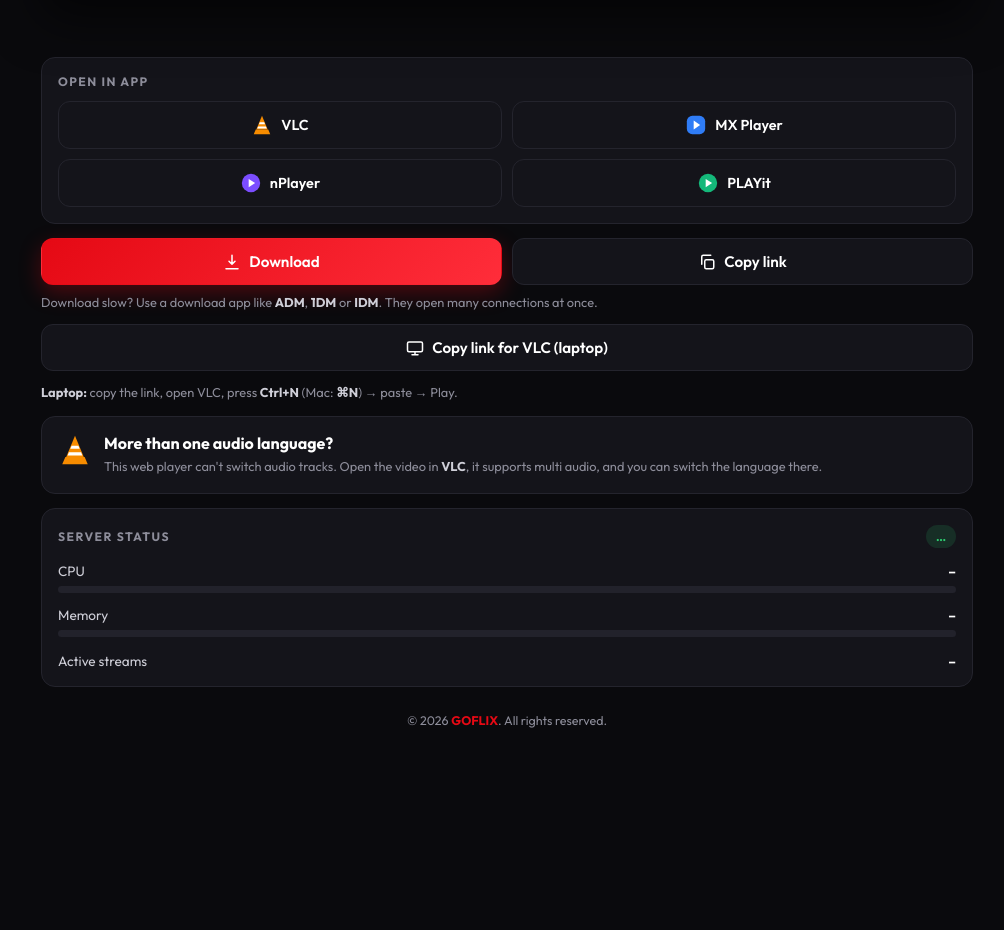
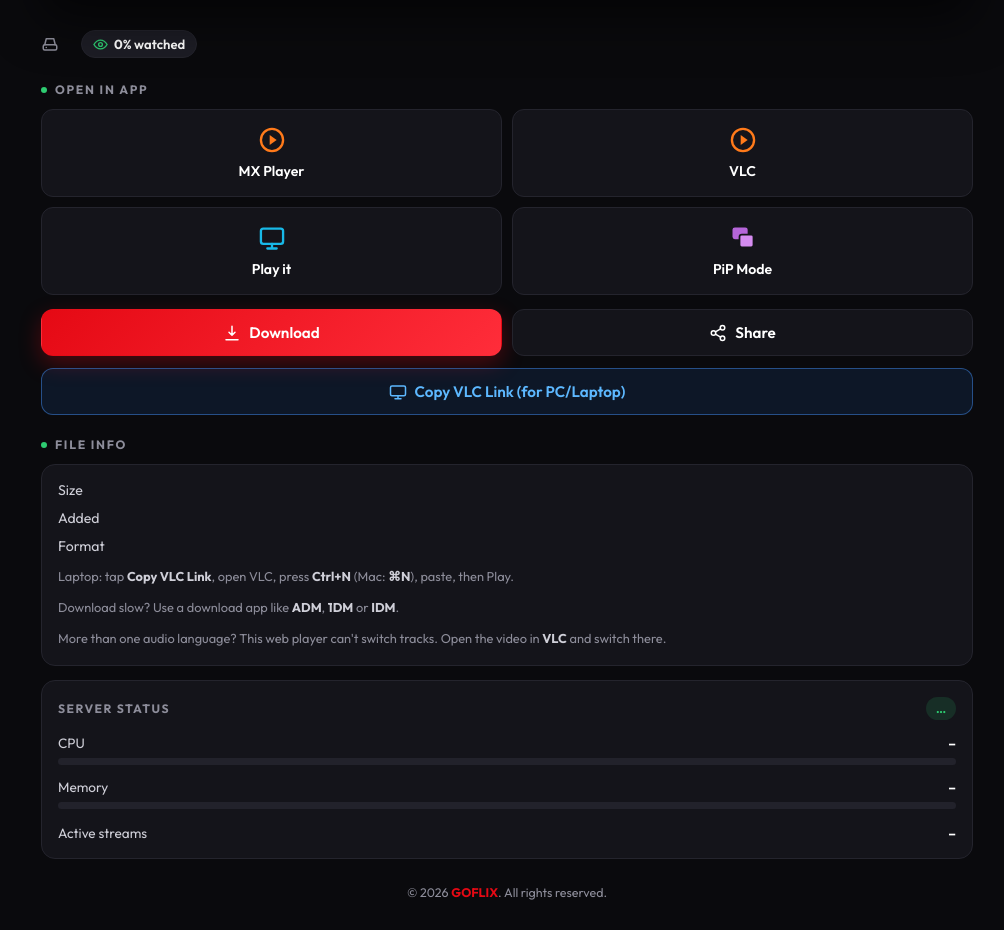
Before and after one commit to harshithacharya632-source/goflix-stream-url, a Python web app: template app/templates/watch.html in a window 1280 px wide. Shown: the part 526-1456 px from the top of the page, without its empty margins (133-1137 px from the left). Before the commit the page ends 1254 px from the top, so only its background shows below. Run offline with Jinja, Linux system fonts and the light colour scheme; the template is opened without the code that fills it, so the values that code supplies are empty.

Commit message:
Update watch.html

```diff
--- a/app/templates/watch.html
+++ b/app/templates/watch.html
@@ -8,7 +8,7 @@
 <script>try{var t=localStorage.getItem('goflix_theme');if(t==='light'||t==='dark')document.documentElement.setAttribute('data-theme',t);}catch(e){}</script>
 <link rel="preconnect" href="https://fonts.googleapis.com">
 <link href="https://fonts.googleapis.com/css2?family=Outfit:wght@400;500;600;700;800&display=swap" rel="stylesheet">
-<link rel="stylesheet" href="/static/player.css?v=4">
+<link rel="stylesheet" href="/static/player.css?v=5">
 <style>
 :root{--red:#e50914;--red2:#ff2d3a;--bg:#0a0a0d;--card:#14141a;--line:#24242d;--mute:#8d8d9a;--text:#fff;--text2:#cfcfd8;--chip:#1d1d25;--glow:rgba(229,9,20,.28);--bar:#22222b;--ok:#2ecc71;--warn:#f5a524}
 [data-theme=light]{--bg:#f3f3f7;--card:#fff;--line:#e0e0e8;--mute:#6a6a78;--text:#111114;--text2:#3a3a46;--chip:#eeeef3;--glow:rgba(229,9,20,.12);--bar:#e3e3eb}
@@ -77,6 +77,25 @@ footer b{color:var(--red)}
 .toast{position:fixed;left:50%;bottom:calc(22px + env(safe-area-inset-bottom));transform:translate(-50%,30px);opacity:0;background:#fff;color:#111;font-weight:600;font-size:.88rem;padding:11px 18px;border-radius:99px;transition:.25s;pointer-events:none;z-index:2000;box-shadow:0 6px 24px rgba(0,0,0,.35)}
 .toast.show{transform:translate(-50%,0);opacity:1}
 @media(min-width:700px){.wrap{padding:0 24px}}
+.lbl{display:flex;align-items:center;gap:8px;font-size:.76rem;font-weight:700;letter-spacing:.14em;text-transform:uppercase;color:var(--mute);margin:22px 0 12px}
+.lbl::before{content:"";width:6px;height:6px;border-radius:50%;background:var(--ok)}
+h1{font-size:clamp(1.05rem,4.6vw,1.5rem);font-weight:500}
+.meta{align-items:center;gap:10px 14px}
+.sz{display:flex;align-items:center;gap:8px}
+.sz svg{width:18px;height:18px;fill:none;stroke:var(--mute);stroke-width:2;stroke-linecap:round;stroke-linejoin:round}
+.wpill{display:inline-flex;align-items:center;gap:6px;padding:5px 11px;border-radius:99px;background:var(--chip);border:1px solid var(--line);color:var(--text);font-size:.82rem;font-weight:600}
+.wpill svg{width:15px;height:15px;fill:none;stroke:var(--ok);stroke-width:2.2}
+.banner.warn{align-items:center;gap:12px;margin-top:16px;background:rgba(245,165,36,.1);border:1px solid rgba(245,165,36,.55);color:#f6c36b}
+.banner.warn.show{display:flex}
+.banner.warn>svg{width:24px;height:24px;flex:none;fill:var(--warn)}
+.banner.warn>span{flex:1}
+.vlcbtn{flex:none;border:0;border-radius:9px;background:#ff8a00;color:#fff;font:700 .9rem 'Outfit',sans-serif;padding:10px 14px;cursor:pointer}
+.apps .btn{flex-direction:column;gap:8px;padding:16px 6px;font-size:.88rem}
+.apps .btn svg.ic{width:28px;height:28px}
+.btn.vlcpc{width:100%;margin-top:12px;color:#5db8ff;background:rgba(40,110,200,.14);border-color:rgba(70,150,255,.45)}
+.info{display:grid;gap:10px;font-size:.88rem}
+.info div{display:flex;justify-content:space-between;gap:14px;color:var(--text2)}
+.info b{color:var(--text);text-align:right;overflow-wrap:anywhere}
 </style>
 </head>
 <body>
@@ -90,7 +109,7 @@ footer b{color:var(--red)}
   </header>
 
   <!-- 1. PLAYER -->
-  <div class="pb hide" id="pb">
+  <div class="pb" id="pb">
     <video id="player" playsinline webkit-playsinline preload="auto" src="/stream/{{ message_id }}"></video>
     <div class="buffering" id="buffering"><i></i><span>Loading stream…</span></div>
     <div class="hud" id="hud"></div>
@@ -101,52 +120,59 @@ footer b{color:var(--red)}
       <div class="crow">
         <button id="pp" aria-label="Play/Pause"></button><span class="tm" id="tm">0:00 / 0:00</span><span class="sp"></span>
         <button id="mute" aria-label="Mute"></button><input type="range" id="vol" min="0" max="1" step="0.05" value="1">
-        <button id="spd" aria-label="Speed">1x</button><button id="fsb" aria-label="Fullscreen"></button>
+        <button id="pipb" aria-label="Picture in picture"></button><button id="fsb" aria-label="Fullscreen"></button>
       </div>
     </div>
   </div>
 
-  <!-- shown when the browser can't play the video or has no audio -->
-  <div class="banner err" id="warn"><b id="warn-msg"></b>
-    <button class="btn primary" style="width:100%;margin-top:10px" onclick="document.getElementById('vlc-link').click()">Open in VLC</button></div>
-
-  <!-- 2. FILE NAME + SIZE -->
+  <!-- 2. FILE NAME + SIZE + WATCHED -->
   <div class="title-block">
     <h1 id="title" title="{{ file.filename }}">{{ file.filename }}</h1>
-    <div class="chips" id="chips"></div>
-    <div class="meta"><span id="meta-size"></span><span>{{ file.created_at.strftime('%d %b %Y') }}</span></div>
+    <div class="meta">
+      <span class="sz"><svg viewBox="0 0 24 24"><rect x="3" y="13" width="18" height="7" rx="2"/><path d="M5 13l2-8h10l2 8M7 16.5h.01"/></svg><span id="meta-size"></span></span>
+      <span class="wpill" id="wpill"><svg viewBox="0 0 24 24"><path d="M1.5 12S5.5 5 12 5s10.5 7 10.5 7-4 7-10.5 7S1.5 12 1.5 12z"/><circle cx="12" cy="12" r="3"/></svg><span><b id="wpct">0</b>% watched</span></span>
+    </div>
+  </div>
+
+  <!-- shown when the browser can't play the video or has no audio -->
+  <div class="banner warn" id="warn">
+    <svg viewBox="0 0 24 24"><path d="M12 2.5L1.5 21h21zM11 9h2v6h-2zm0 7.5h2v2h-2z"/></svg>
+    <span id="warn-msg"></span>
+    <button class="vlcbtn" type="button" onclick="document.getElementById('vlc-link').click()">Open VLC</button>
   </div>
 
   <!-- 3. PLAYER APPS -->
-  <div class="card">
-    <h2>Open in app</h2>
-    <div class="apps">
-      <a class="btn" id="vlc-link" href="#"><svg class="ic" viewBox="0 0 24 24"><path d="M12 2l6.2 15H5.8z" fill="#f78c00"/><path d="M3 22l2.2-5h13.6l2.2 5z" fill="#f78c00"/><path d="M9.6 9h4.8l.9 2.2H8.7zM7.7 13.6h8.6l.9 2.2H6.8z" fill="#fff"/></svg>VLC</a>
-      <a class="btn" id="mx-link" href="#"><svg class="ic" viewBox="0 0 24 24"><rect x="2" y="2" width="20" height="20" rx="6" fill="#2f7cf6"/><path d="M9.5 7l7 5-7 5z" fill="#fff"/></svg>MX Player</a>
-      <a class="btn" id="nplayer-link" href="#"><svg class="ic" viewBox="0 0 24 24"><circle cx="12" cy="12" r="10" fill="#7b4dff"/><path d="M9.5 7.5l7 4.5-7 4.5z" fill="#fff"/></svg>nPlayer</a>
-      <a class="btn" id="playit-link" href="#"><svg class="ic" viewBox="0 0 24 24"><circle cx="12" cy="12" r="10" fill="#14b87a"/><path d="M9.5 7.5l7 4.5-7 4.5z" fill="#fff"/></svg>PLAYit</a>
-    </div>
+  <div class="lbl">Open in app</div>
+  <div class="apps">
+    <a class="btn" id="mx-link" href="#"><svg class="ic" viewBox="0 0 24 24"><circle cx="12" cy="12" r="9.5" fill="none" stroke="#ff7a1a" stroke-width="2"/><path d="M10 7.8l6 4.2-6 4.2z" fill="#ff7a1a"/></svg>MX Player</a>
+    <a class="btn" id="vlc-link" href="#"><svg class="ic" viewBox="0 0 24 24"><circle cx="12" cy="12" r="9.5" fill="none" stroke="#ff7a1a" stroke-width="2"/><path d="M10 7.8l6 4.2-6 4.2z" fill="#ff7a1a"/></svg>VLC</a>
+    <a class="btn" id="playit-link" href="#"><svg class="ic" viewBox="0 0 24 24"><rect x="2.5" y="4" width="19" height="13" rx="2" fill="none" stroke="#18b9e8" stroke-width="2"/><path d="M8 21h8M12 17v4" stroke="#18b9e8" stroke-width="2" stroke-linecap="round"/></svg>Play it</a>
+    <a class="btn" id="pip-link" href="#"><svg class="ic" viewBox="0 0 24 24"><rect x="3" y="3" width="13" height="10" rx="2" fill="#b565d9"/><rect x="9" y="9" width="12" height="11" rx="2" fill="#d58cf0" stroke="#14141a" stroke-width="1.5"/></svg>PiP Mode</a>
   </div>
 
-  <!-- 4. DOWNLOAD + COPY -->
+  <!-- 4. DOWNLOAD + SHARE -->
   <div class="actions">
     <a class="btn primary" href="/stream/{{ message_id }}" download>
       <svg viewBox="0 0 24 24"><path d="M12 3v12m0 0l-4-4m4 4l4-4M4 21h16"/></svg>Download</a>
-    <button class="btn" type="button" onclick="copyLink()">
-      <svg viewBox="0 0 24 24"><rect x="9" y="9" width="12" height="12" rx="2"/><path d="M5 15V5a2 2 0 012-2h10"/></svg>Copy link</button>
+    <button class="btn" type="button" onclick="shareLink()">
+      <svg viewBox="0 0 24 24"><circle cx="18" cy="5" r="3"/><circle cx="6" cy="12" r="3"/><circle cx="18" cy="19" r="3"/><path d="M8.6 10.5l6.8-4M8.6 13.5l6.8 4"/></svg>Share</button>
   </div>
-  <p class="hint" style="margin-top:8px">Download slow? Use a download app like <b>ADM</b>, <b>1DM</b> or <b>IDM</b>. They open many connections at once.</p>
 
-  <!-- 5. LAPTOP VLC -->
-  <button class="btn" type="button" style="width:100%;margin-top:12px" onclick="copyLink(true)">
-    <svg viewBox="0 0 24 24"><rect x="2" y="4" width="20" height="13" rx="2"/><path d="M8 21h8M12 17v4"/></svg>Copy link for VLC (laptop)</button>
-  <p class="hint"><b>Laptop:</b> copy the link, open VLC, press <b>Ctrl+N</b> (Mac: <b>⌘N</b>) → paste → Play.</p>
+  <!-- 5. COPY VLC LINK (PC / LAPTOP) -->
+  <button class="btn vlcpc" type="button" onclick="copyLink(true)">
+    <svg viewBox="0 0 24 24"><rect x="2" y="4" width="20" height="13" rx="2"/><path d="M8 21h8M12 17v4"/></svg>Copy VLC Link (for PC/Laptop)</button>
 
-  <!-- 6. MULTI AUDIO NOTE -->
-  <div class="card note">
-    <svg class="ic big-ic" viewBox="0 0 24 24"><path d="M12 2l6.2 15H5.8z" fill="#f78c00"/><path d="M3 22l2.2-5h13.6l2.2 5z" fill="#f78c00"/><path d="M9.6 9h4.8l.9 2.2H8.7zM7.7 13.6h8.6l.9 2.2H6.8z" fill="#fff"/></svg>
-    <div><b>More than one audio language?</b>
-      <p class="hint" style="margin-top:4px">This web player can't switch audio tracks. Open the video in <b>VLC</b>, it supports multi audio, and you can switch the language there.</p></div>
+  <!-- 6. FILE INFO -->
+  <div class="lbl">File info</div>
+  <div class="card" style="margin-top:0">
+    <div class="info">
+      <div><span>Size</span><b id="info-size"></b></div>
+      <div><span>Added</span><b>{{ file.created_at.strftime('%d %b %Y') }}</b></div>
+      <div><span>Format</span><b id="info-fmt"></b></div>
+    </div>
+    <p class="hint">Laptop: tap <b>Copy VLC Link</b>, open VLC, press <b>Ctrl+N</b> (Mac: <b>⌘N</b>), paste, then Play.</p>
+    <p class="hint">Download slow? Use a download app like <b>ADM</b>, <b>1DM</b> or <b>IDM</b>.</p>
+    <p class="hint">More than one audio language? This web player can't switch tracks. Open the video in <b>VLC</b> and switch there.</p>
   </div>
 
   <div class="card">
@@ -183,24 +209,12 @@ applyTheme(document.documentElement.getAttribute('data-theme') || 'dark');
 $('theme-btn').onclick = () => { const t = document.documentElement.getAttribute('data-theme') === 'dark' ? 'light' : 'dark';
   applyTheme(t); try { localStorage.setItem('goflix_theme', t); } catch (e) {} };
 
-// ── Title, chips, size ────────────────────────────────────────────────────
+// ── Size + format ─────────────────────────────────────────────────────────
 (function(){
-  const ext = (FILENAME.match(/\.([a-z0-9]{2,4})$/i) || [,''])[1].toUpperCase();
-  const base = FILENAME.replace(/\.[a-z0-9]{2,4}$/i, '');
-  $('title').textContent = base.replace(/[._]+/g, ' ').replace(/\s+/g, ' ').trim() || FILENAME;
-  const find = re => (base.match(re) || [])[0];
-  const tags = [
-    [find(/\b(2160p|1440p|1080p|720p|576p|480p)\b/i), true],
-    [find(/\b(BluRay|BRRip|WEB[-. ]?DL|WEBRip|HDRip|HDTV|DVDRip|HDCAM|CAM)\b/i)],
-    [find(/\b(x264|x265|H[. ]?264|H[. ]?265|HEVC|AV1)\b/i)],
-    [find(/\b(10bit|HDR10?|DV|Atmos|DDP?5[. ]1|AAC|DTS)\b/i)],
-    [ext],
-  ];
-  tags.forEach(([t, hot]) => { if (!t) return;
-    const s = document.createElement('span'); s.className = 'chip' + (hot ? ' hot' : '');
-    s.textContent = t.toUpperCase(); $('chips').appendChild(s); });
   const gb = FILE_SIZE / 1073741824;
-  $('meta-size').textContent = gb >= 1 ? gb.toFixed(2) + ' GB' : (FILE_SIZE / 1048576).toFixed(0) + ' MB';
+  const size = gb >= 1 ? gb.toFixed(2) + ' GB' : (FILE_SIZE / 1048576).toFixed(0) + ' MB';
+  $('meta-size').textContent = size; $('info-size').textContent = size;
+  $('info-fmt').textContent = ((FILENAME.match(/\.([a-z0-9]{2,4})$/i) || [,'video'])[1]).toUpperCase();
 })();
 
 // ── Copy link ─────────────────────────────────────────────────────────────
@@ -217,6 +231,12 @@ function copyLink(vlc) {
   (navigator.clipboard ? navigator.clipboard.writeText(url) : Promise.reject())
     .then(() => toast(vlc ? 'Link copied. In VLC press Ctrl+N and paste' : 'Stream link copied'))
     .catch(() => { prompt('Copy this link:', url); });
+}
+
+function shareLink() {
+  const u = location.href.split('#')[0];
+  if (navigator.share) navigator.share({ title: FILENAME, url: u }).catch(() => {});
+  else (navigator.clipboard ? navigator.clipboard.writeText(u) : Promise.reject()).then(() => toast('Link copied')).catch(() => prompt('Copy this link:', u));
 }
 
 // ── Server status ─────────────────────────────────────────────────────────
@@ -241,6 +261,6 @@ async function refreshLoad() {
 refreshLoad();
 setInterval(refreshLoad, 5000);
 </script>
-<script src="/static/player.js?v=4"></script>
+<script src="/static/player.js?v=5"></script>
 </body>
 </html>
```
